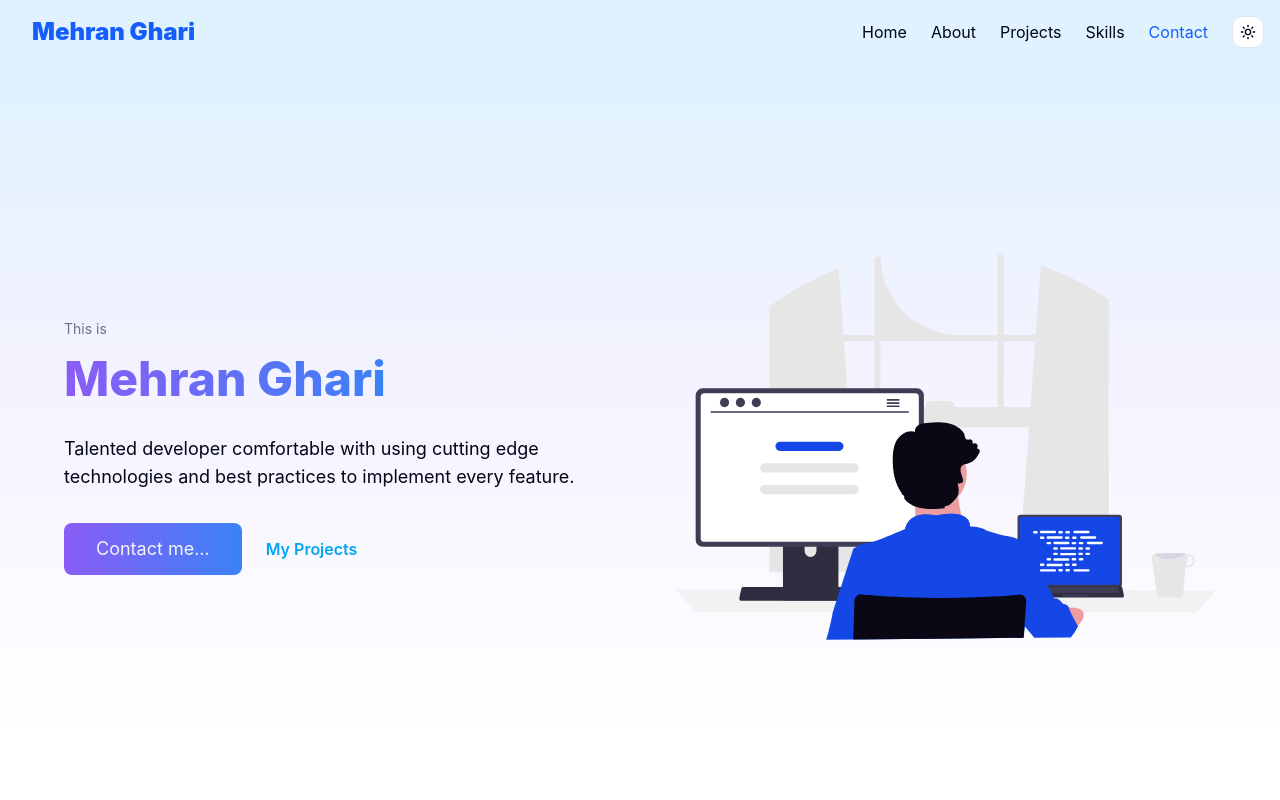
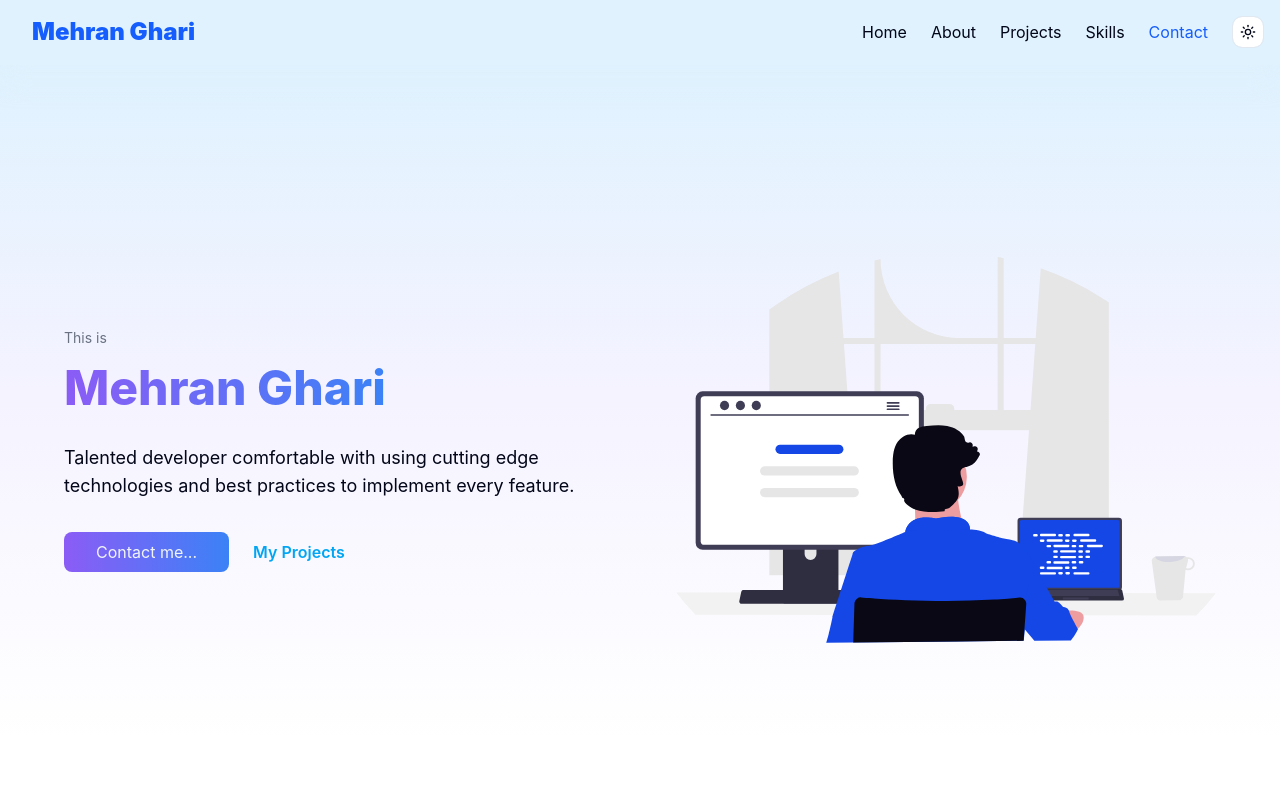
Before and after one commit to mehran9876/portfolio-next.js, a Next.js app: page / in a window 1280 px wide. Shown: the top 800 px of the page. Built offline with nearby package versions, Linux system fonts and the light colour scheme; no server answers.

Commit message:
fix: Some small fixes for layout, about-me, hero, global.css
layout: wrapped the html main tag inside ThemeProvider
others: small css changes to make the UI better

```diff
--- a/app/_components/about-me.tsx
+++ b/app/_components/about-me.tsx
@@ -1,4 +1,4 @@
-import AboutMePicture from "@/app/_components/Icon/aboutme-picture";
+import AboutMePicture from "@/app/_components/Icon/about-me-picture";
 
 export default function AboutMe() {
   return (
@@ -14,7 +14,7 @@ export default function AboutMe() {
         <h2 className="fancy-text mb-8 bg-linear-to-r text-3xl font-extrabold text-transparent">
           Who is Mehran?
         </h2>
-        <p className="">
+        <p className="text-sm sm:text-base">
           I’m Mehran, a web developer focused on building high-performance
           applications with clean, efficient architecture. While I specialize in
           the JavaScript ecosystem—specifically React and Next.js—my real
--- a/app/_components/hero.tsx
+++ b/app/_components/hero.tsx
@@ -5,7 +5,7 @@ export default function Heron() {
   return (
     <section
       id="hero"
-      className="section hero-background w-full pt-23.25 text-sm sm:text-base"
+      className="section hero-background w-full text-sm sm:pt-24 sm:text-base"
     >
       <div className="mx-auto grid w-9/10 max-w-360 items-center gap-18 pt-12 md:grid-cols-2 md:py-24">
         <div className="flex flex-col items-center gap-2 text-center sm:gap-4 md:items-start md:text-start">
@@ -25,7 +25,7 @@ export default function Heron() {
           <div className="flex items-center gap-6">
             <Link
               href="#contact"
-              className="fancy rounded-md px-5 py-3 text-base text-slate-100 transition-shadow duration-100 hover:cursor-pointer hover:inset-shadow-sm hover:inset-shadow-blue-600 active:inset-shadow-blue-900 sm:px-8 sm:text-lg"
+              className="fancy rounded-md px-4 py-2 text-sm text-slate-100 transition-shadow duration-100 hover:cursor-pointer hover:inset-shadow-sm hover:inset-shadow-blue-600 active:inset-shadow-blue-900 sm:px-8 sm:text-base"
             >
               Contact me...
             </Link>
--- a/app/globals.css
+++ b/app/globals.css
@@ -127,7 +127,7 @@
   }
 
   body {
-    @apply bg-[var(--background)] text-[var(--foreground)];
+    @apply bg-background text-foreground antialiased;
   }
 }
 
@@ -142,8 +142,6 @@
   background: var(--fancy-gradient);
 }
 
-/* TODO: fix this part */
-
 @keyframes scroll-vertical-yoyo {
   0% {
     object-position: top center;
--- a/app/layout.tsx
+++ b/app/layout.tsx
@@ -37,10 +37,11 @@ export default function RootLayout({
           disableTransitionOnChange
         >
           <Header />
+          <main className="mt-23.25 flex max-h-full flex-col items-center sm:mt-16.25">
+            {children}
+          </main>
         </ThemeProvider>
-        <main className="mt-23.25 flex max-h-full flex-col items-center sm:mt-16.25">
-          {children}
-        </main>
+
         <Toaster />
       </body>
     </html>
```
